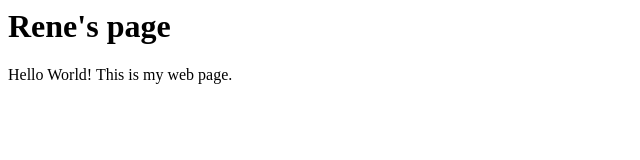
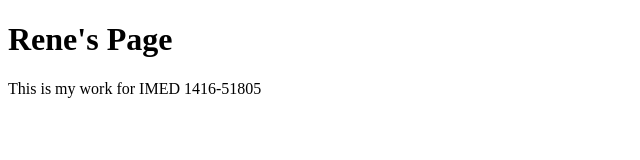
Before and after one commit to sixgodrene/sixgodrene.github.io, a plain HTML site: page index.html in a window 1280 px wide. Shown: the whole page, without its empty margins (0-640 px from the left). Drawn offline with Linux system fonts and the light colour scheme.

Commit message:
Update index.html

```diff
--- a/index.html
+++ b/index.html
@@ -1,3 +1,9 @@
-<h1> Rene's page</h1>
+<!DOCTYPE html>
+<html>
+<body>
 
-<p> Hello World! This is my web page. </p>
+<h1>Rene's Page</h1>
+<p>This is my work for IMED 1416-51805</p>
+
+</body>
+</html>
```
